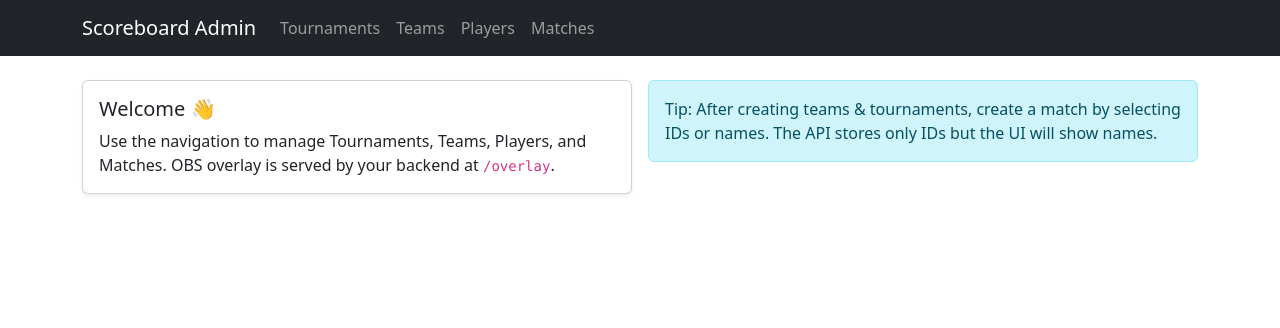
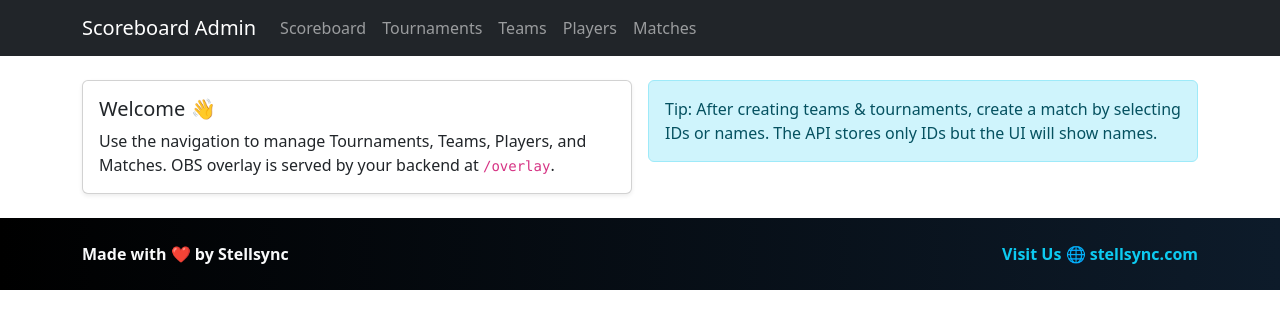
Before and after one commit to StellSync/LiveStream_Cricket_Project, a React (Vite) app in the folder frontend/: page / in a window 1280 px wide. Shown: the top 328 px of the page. Built offline with nearby package versions, Linux system fonts and the light colour scheme; no server answers.

Commit message:
footer added

```diff
--- /dev/null
+++ b/frontend/src/components/Footer.jsx
@@ -0,0 +1,27 @@
+export default function Footer() {
+  return (
+    <footer
+      className="text-light py-4 mt-auto"
+      style={{ background: "linear-gradient(to right, #000000, #0d1b2a)" }}
+    >
+      <div className="container d-flex flex-column flex-md-row justify-content-between align-items-center text-center text-md-start">
+        {/* Left side */}
+        <div className="mb-2 mb-md-0">
+          <span className="fw-bold">Made with ❤️ by Stellsync</span>
+        </div>
+
+        {/* Right side */}
+        <div>
+          <a
+            href="https://stellsync.com"
+            target="_blank"
+            rel="noopener noreferrer"
+            className="text-decoration-none text-info fw-semibold"
+          >
+            Visit Us 🌐 stellsync.com
+          </a>
+        </div>
+      </div>
+    </footer>
+  );
+}
--- a/frontend/src/components/Layout.jsx
+++ b/frontend/src/components/Layout.jsx
@@ -1,4 +1,5 @@
 import { Link, NavLink } from "react-router-dom";
+import Footer from "./Footer";
 
 export default function Layout({ children }) {
   return (
@@ -19,6 +20,7 @@ export default function Layout({ children }) {
           </button>
           <div className="collapse navbar-collapse" id="nav">
             <ul className="navbar-nav me-auto">
+              <li className="nav-item"><NavLink className="nav-link" to="/scoreboard">Scoreboard</NavLink></li>
               <li className="nav-item"><NavLink className="nav-link" to="/tournaments">Tournaments</NavLink></li>
               <li className="nav-item"><NavLink className="nav-link" to="/teams">Teams</NavLink></li>
               <li className="nav-item"><NavLink className="nav-link" to="/players">Players</NavLink></li>
@@ -30,6 +32,7 @@ export default function Layout({ children }) {
       <main className="container my-4">
         {children}
       </main>
+      <Footer />
     </>
   );
 }
```
